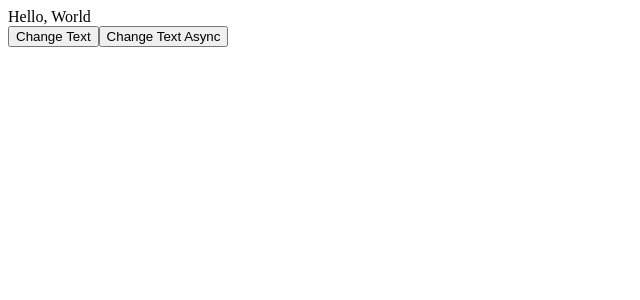
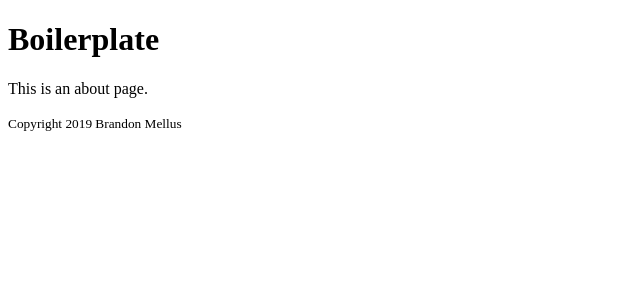
Before and after one commit to mels065/trivia-game, a React app: page /about in a window 1280 px wide. Shown: the top 300 px of the page, without its empty margins (0-640 px from the left). Built offline with nearby package versions, Linux system fonts and the light colour scheme; what redux-promise-middleware would draw is missing.

Commit message:
Implement react-router-dom into project

```diff
--- a/package.json
+++ b/package.json
@@ -23,6 +23,7 @@
     "@types/react": "^16.8.19",
     "@types/react-dom": "^16.8.4",
     "@types/react-redux": "^7.1.0",
+    "@types/react-router-dom": "^4.3.4",
     "@types/redux": "^3.6.0",
     "@types/redux-logger": "^3.0.7",
     "@types/socket.io": "^2.1.2",
--- a/src/components/App/index.tsx
+++ b/src/components/App/index.tsx
@@ -1,4 +1,8 @@
 import * as React from "react";
+import { Switch, Route } from "react-router-dom";
+
+import Layout from "../Layouts";
+import { AboutView, HomeView } from "../views";
 
 import "./style.scss";
 
@@ -7,7 +11,12 @@ import HelloWorld from "../modules/HelloWorld";
 export default function App(): JSX.Element {
   return (
     <div id="App">
-      <HelloWorld />
+      <Layout>
+        <Switch>
+          <Route exact={true} path="/" component={HomeView} />
+          <Route exact={true} path="/about" component={AboutView} />
+        </Switch>
+      </Layout>
     </div>
   );
 }
--- /dev/null
+++ b/src/components/Layouts/index.tsx
@@ -0,0 +1,19 @@
+import * as React from "react";;
+
+interface IProps { children: JSX.Element; }
+
+const Layout = ({ children }: IProps): JSX.Element => (
+    <div className="layout">
+        <header>
+            <h1>Boilerplate</h1>
+        </header>
+        <main>
+            {children}
+        </main>
+        <footer>
+            <small>Copyright 2019 Brandon Mellus</small>
+        </footer>
+    </div>
+);
+
+export default Layout;
--- a/src/components/modules/HelloWorld/index.tsx
+++ b/src/components/modules/HelloWorld/index.tsx
@@ -5,14 +5,14 @@ import { Dispatch } from "redux";
 import { changeText, changeTextAsync } from "../../redux/HelloWorld/actions";
 import { IHelloWorldStateShape } from "../../redux/HelloWorld/interfaces";
 
-interface IHelloWorldProps {
+interface IProps {
   error: Error | null;
   isLoading: boolean;
   text: string;
   handleChangeTextClick: () => void;
   handleChangeTextAsyncClick: () => void;
 }
-function HelloWorld(props: IHelloWorldProps): JSX.Element {
+function HelloWorld(props: IProps): JSX.Element {
   const { error, isLoading, text } = props;
   const { handleChangeTextClick, handleChangeTextAsyncClick } = props;
 
--- /dev/null
+++ b/src/components/views/AboutView/index.tsx
@@ -0,0 +1,7 @@
+import * as React from "react";
+
+const AboutView = (): JSX.Element => (
+    <div className="about-view"><p>This is an about page.</p></div>
+);
+
+export { AboutView };
--- /dev/null
+++ b/src/components/views/HomeView/index.tsx
@@ -0,0 +1,9 @@
+import * as React from "react";
+
+import HelloWorld from "../../modules/HelloWorld";
+
+const HomeView = () => (
+    <div className="home-view"><HelloWorld /></div>
+);
+
+export { HomeView };
--- /dev/null
+++ b/src/components/views/index.ts
@@ -0,0 +1,2 @@
+export { AboutView } from "./AboutView";
+export { HomeView } from "./HomeView";
--- a/src/index.tsx
+++ b/src/index.tsx
@@ -1,6 +1,7 @@
 import * as React from "react";
 import * as ReactDOM from "react-dom";
 import { Provider } from "react-redux";
+import { BrowserRouter as Router } from "react-router-dom";
 
 import App from "./components/App";
 
@@ -9,7 +10,9 @@ import { store } from "./components/redux";
 ReactDOM.render(
   (
     <Provider store={store}>
-      <App />
+      <Router>
+        <App />
+      </Router>
     </Provider>
   ),
   document.getElementById("root"),
```
Also changed, not shown: 1 other file (tests, documents, lock files or other folders).
